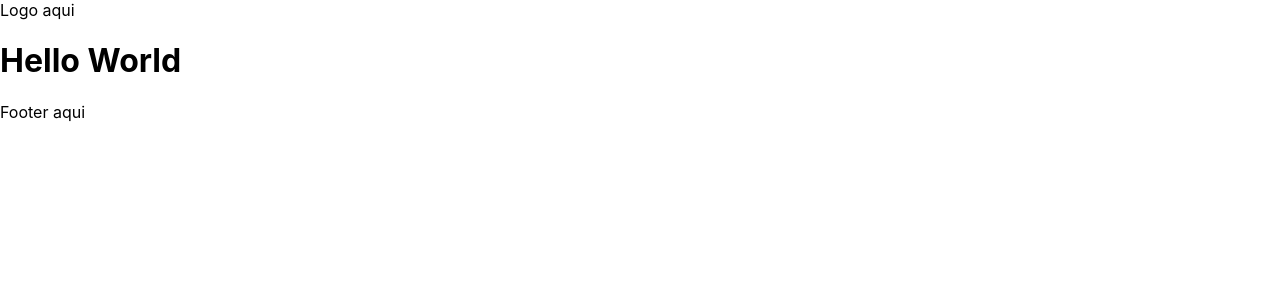
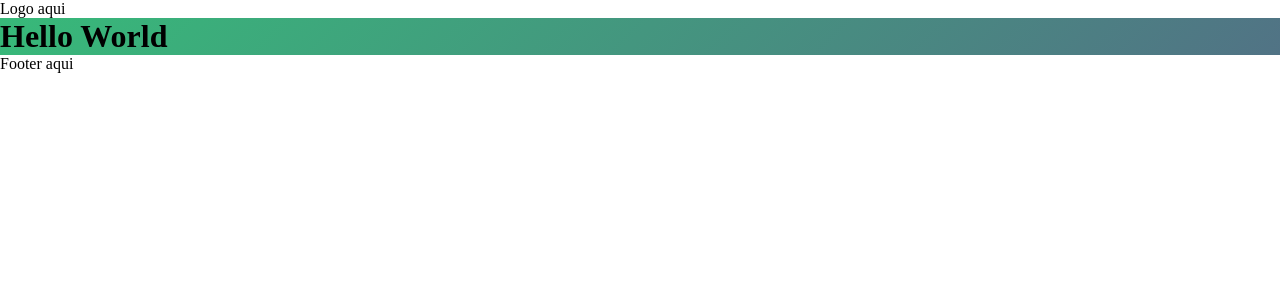
Before and after one commit to IgorTargino/podcast-ola-ambiente, a Next.js app: page / in a window 1280 px wide. Shown: the top 300 px of the page. Built offline with nearby package versions, Linux system fonts and the light colour scheme.

Commit message:
style: global styles and theme colors

```diff
--- a/next.config.js
+++ /dev/null
@@ -1,3 +0,0 @@
-module.exports = {
-  reactStrictMode: true,
-}
--- /dev/null
+++ b/src/pages/_document.tsx
@@ -0,0 +1,28 @@
+import Document, { Html, Head, Main, NextScript } from 'next/document'
+
+class MyDocument extends Document {
+  render() {
+    return (
+      <Html>
+        <Head>
+          {/* <link rel="manifest" href="/manifest.json" /> */}
+          {/* <link rel="apple-touch-icon" href="/icon.png"></link> */}
+          {/* <link rel="shortcut icon" href="/favicon.png" type="image/png" /> */}
+          <link rel="preconnect" href="https://fonts.googleapis.com" />
+          <link rel="preconnect" href="https://fonts.gstatic.com" />
+          <link
+            href="https://fonts.googleapis.com/css2?family=Quicksand&family=Rubik:wght@500&display=swap"
+            rel="stylesheet"
+          />
+          <meta name="theme-color" content="#fff" />
+        </Head>
+        <body>
+          <Main />
+          <NextScript />
+        </body>
+      </Html>
+    )
+  }
+}
+
+export default MyDocument
--- a/pages/index.tsx
+++ b/src/pages/index.tsx
@@ -1,10 +1,10 @@
 import { ReactNode } from 'react'
-import styles from '../styles/Home.module.scss'
+import styles from '../styles/home.module.scss'
 
 export default function Home(): ReactNode {
   return (
-    <>
+    <div className={styles.container}>
       <h1>Hello World</h1>
-    </>
+    </div>
   )
 }
--- /dev/null
+++ b/src/styles/globals.scss
@@ -0,0 +1,26 @@
+* {
+  padding: 0;
+  margin: 0;
+  box-sizing: border-box;
+}
+
+:root {
+  --heading: #ffffff;
+  --content: #d7d7d7;
+  --body: #e6e8eb;
+  --background: #494c4b;
+  --details: #44bd32;
+
+  --gradient-green-2: linear-gradient(
+    135deg,
+    #37b979 0%,
+    #517385 100%,
+    #517385 100%
+  );
+  --gradient-green-1: linear-gradient(135deg, #47e9dd 0%, #d5c570 100%);
+}
+
+a {
+  color: inherit;
+  text-decoration: none;
+}
--- /dev/null
+++ b/src/styles/home.module.scss
@@ -0,0 +1,4 @@
+.container {
+  display: flex;
+  background: var(--gradient-green-2);
+}
--- a/styles/globals.scss
+++ /dev/null
@@ -1,16 +0,0 @@
-html,
-body {
-  padding: 0;
-  margin: 0;
-  font-family: -apple-system, BlinkMacSystemFont, Segoe UI, Roboto, Oxygen,
-    Ubuntu, Cantarell, Fira Sans, Droid Sans, Helvetica Neue, sans-serif;
-}
-
-a {
-  color: inherit;
-  text-decoration: none;
-}
-
-* {
-  box-sizing: border-box;
-}
```
Also changed, not shown: services/firebase.ts (deleted, +0 -19 lines), src/pages/_app.tsx (renamed from pages/_app.tsx), src/styles/app.module.scss (added).
